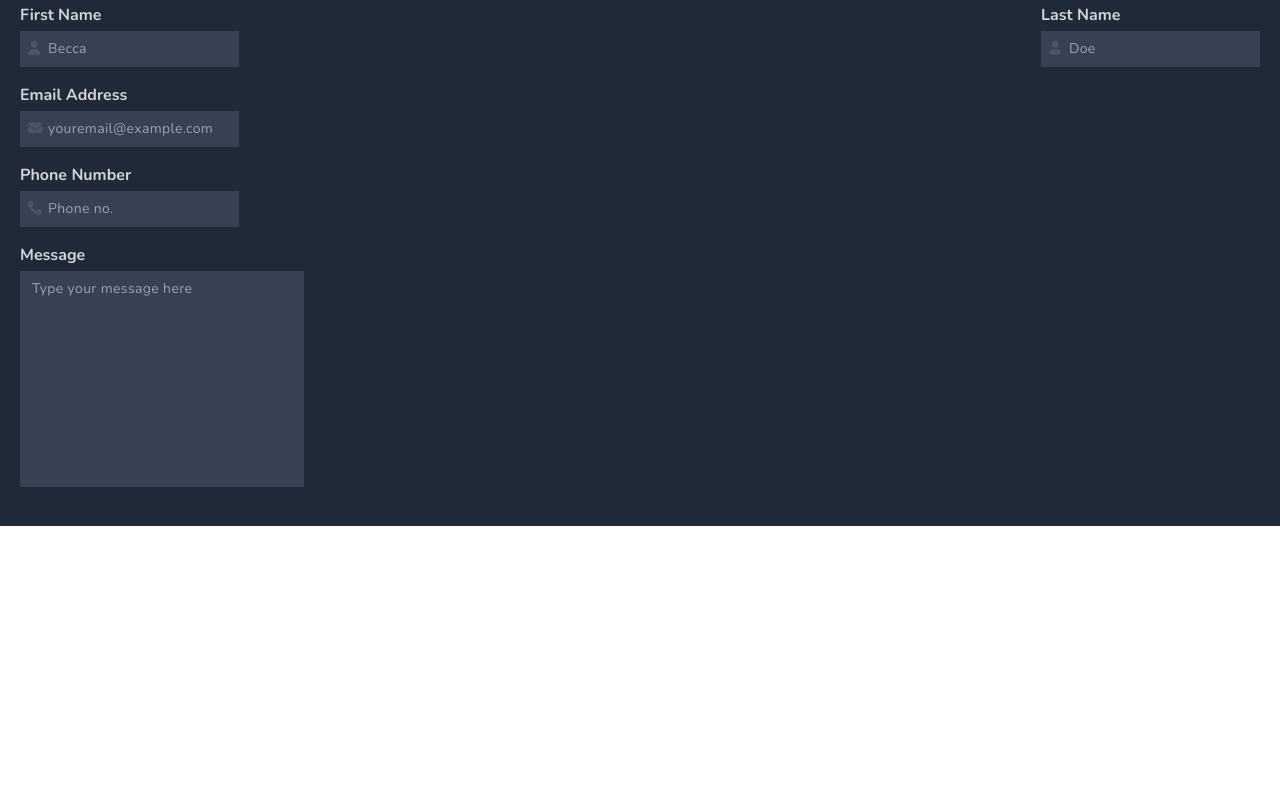
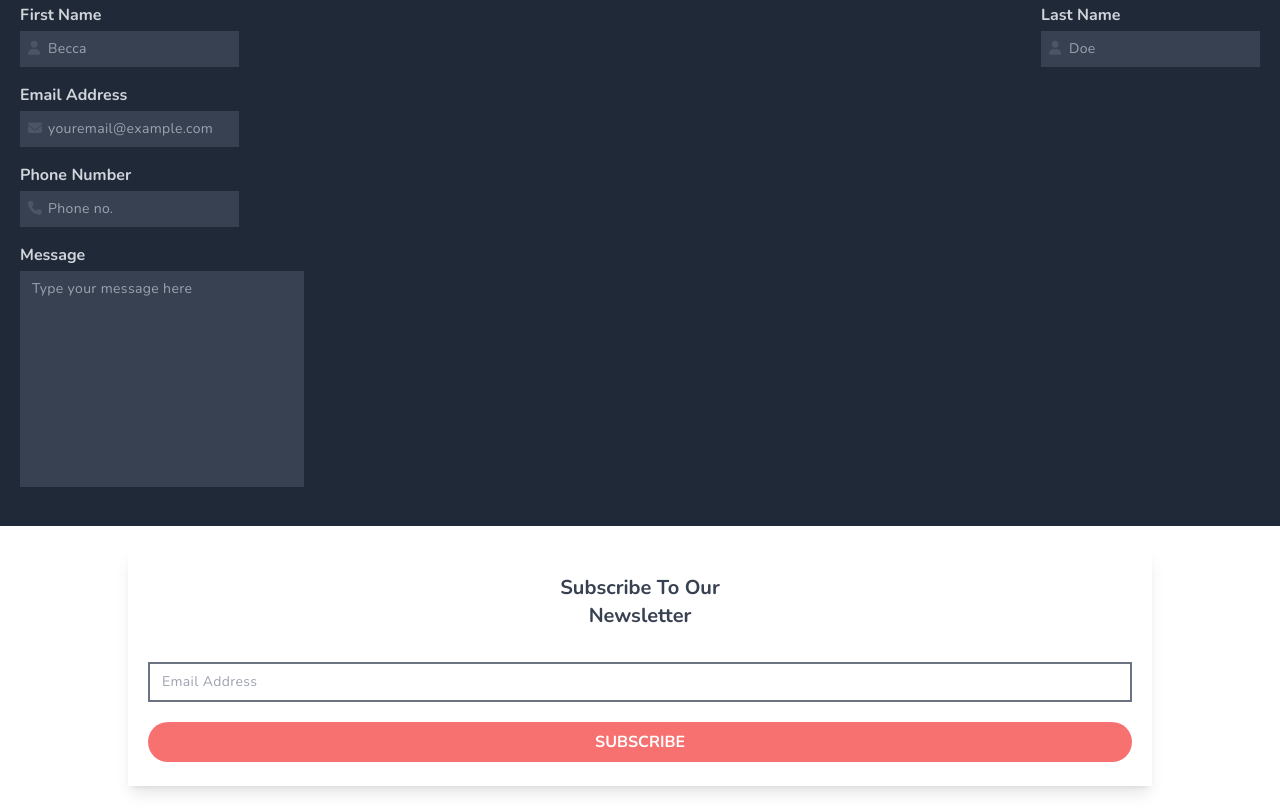
Before and after one commit to Babatunde-Ben/Luxury-Feet, a website: page public/index.html in a window 1280 px wide. Shown: the part 2151-2961 px from the top of the page. Before the commit the page ends 2677 px from the top, so only its background shows below. Drawn offline with nearby package versions, Linux system fonts and the light colour scheme.

Commit message:
added newsletter section

```diff
--- a/public/index.html
+++ b/public/index.html
@@ -422,6 +422,29 @@
       </form>
     </section>
 
+    <!-- Newsletter -->
+    <section class="py-6 flex justify-center items-center">
+      <div class="w-4/5 shadow-lg px-5 py-6">
+        <h2 class="text-xl font-bold text-gray-700 capitalize text-center mb-8">
+          Subscribe to our <br />
+          newsletter
+        </h2>
+        <form class="flex flex-col">
+          <input
+            type="email"
+            placeholder="Email Address"
+            class="border-2 border-gray-500 outline-none w-full bg-none tracking-wide text-sm px-3 py-2 mb-5"
+          />
+          <button
+            type="submit"
+            class="px-3 py-2 rounded-full bg-secondary-100 text-primary uppercase font-bold"
+          >
+            Subscribe
+          </button>
+        </form>
+      </div>
+    </section>
+
     <script src="https://unpkg.com/swiper@8/swiper-bundle.min.js"></script>
     <script>
       const swiper = new Swiper(".swiper", {
```
Also changed, not shown: public/styles.css.
